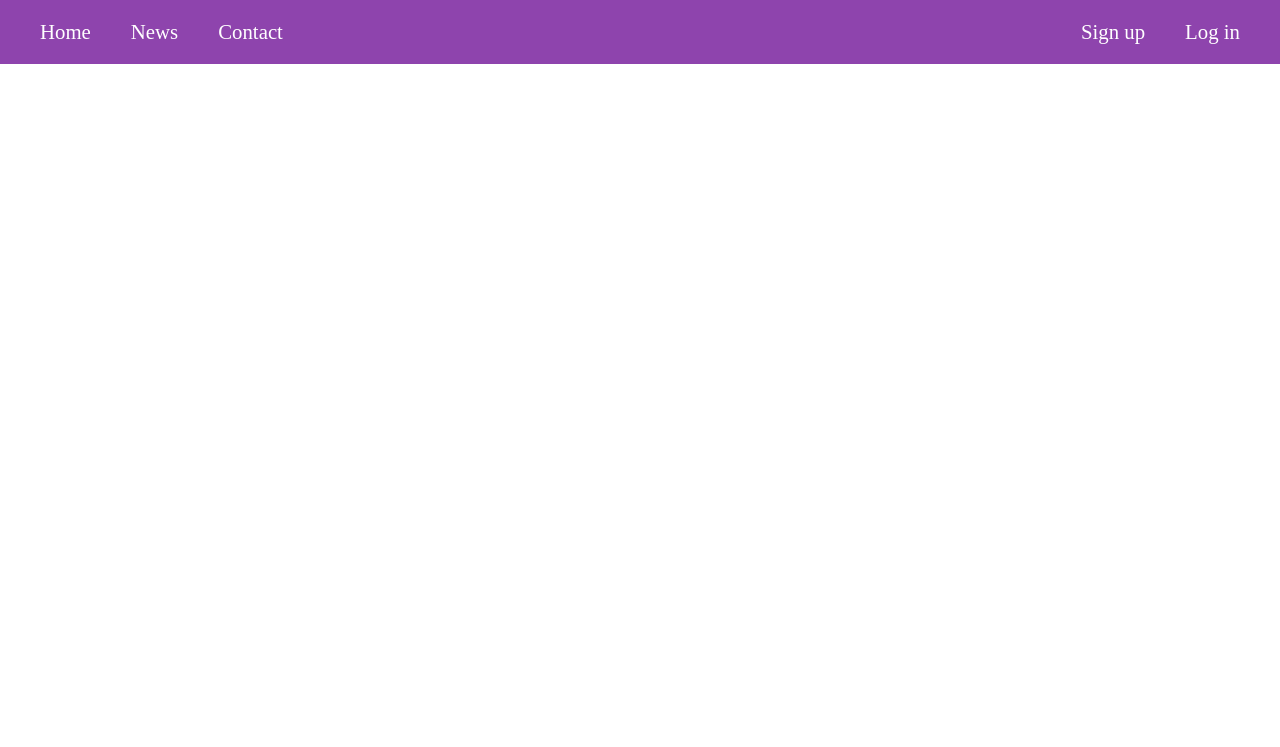
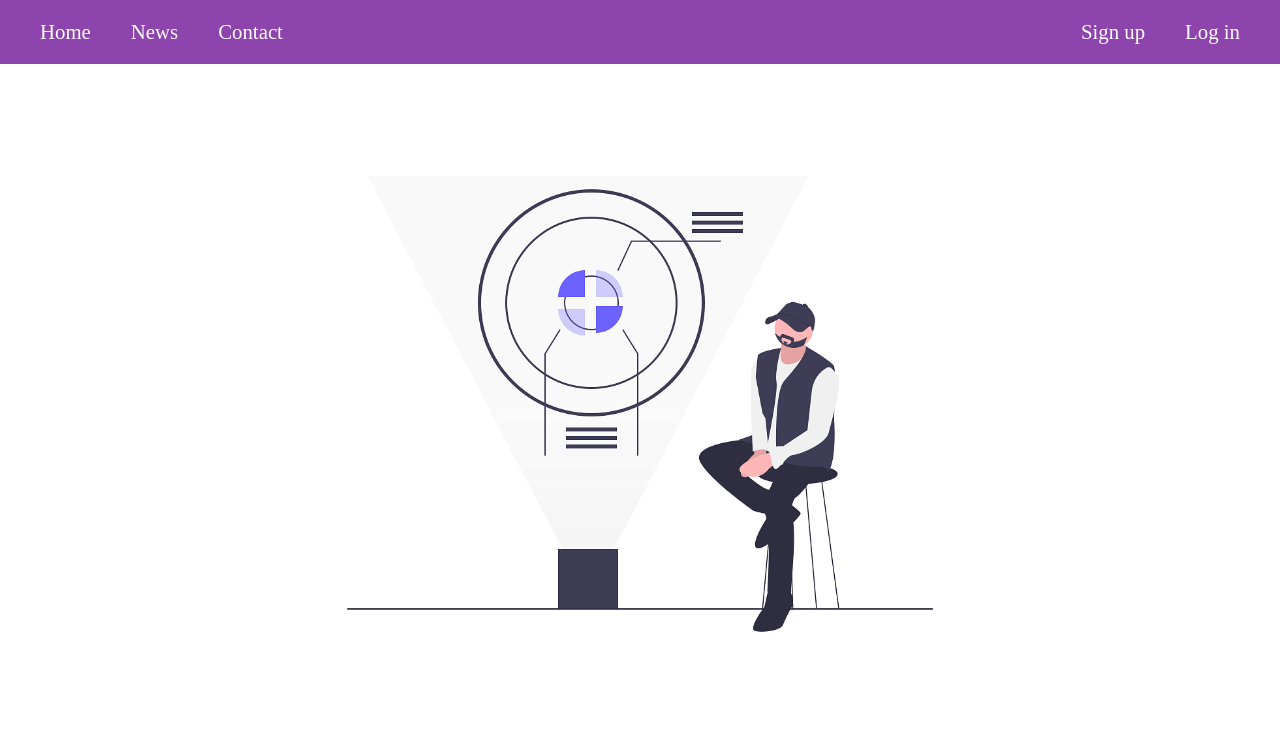
Before and after one commit to anevskiistefan/website, a plain HTML site: page index.html in a window 1280 px wide. Drawn offline with Linux system fonts and the light colour scheme.

Commit message:
Added cover section

```diff
--- a/index.html
+++ b/index.html
@@ -27,5 +27,9 @@
             </li>
         </ul>
     </nav>
+
+    <div class="cover container">
+        <img class="logo" src="./undraw_futuristic_interface_4q3p.png">
+    </div>
 </body>
 </html>
--- a/style.css
+++ b/style.css
@@ -2,6 +2,8 @@ body {
     padding: 0;
     margin: 0;
 }
+
+/* NAVBAR */
 
 .navbar {
     background-color: #8e44ad;
@@ -39,3 +41,15 @@ body {
         padding: 10px;
     }
 }
+
+/* COVERPAGE */
+
+.container {
+    display: flex;
+    justify-content: center;
+    padding: 60px;
+}
+
+.logo {
+    height: 70vh;
+}
```
Also changed, not shown: undraw_futuristic_interface_4q3p.png (added).
